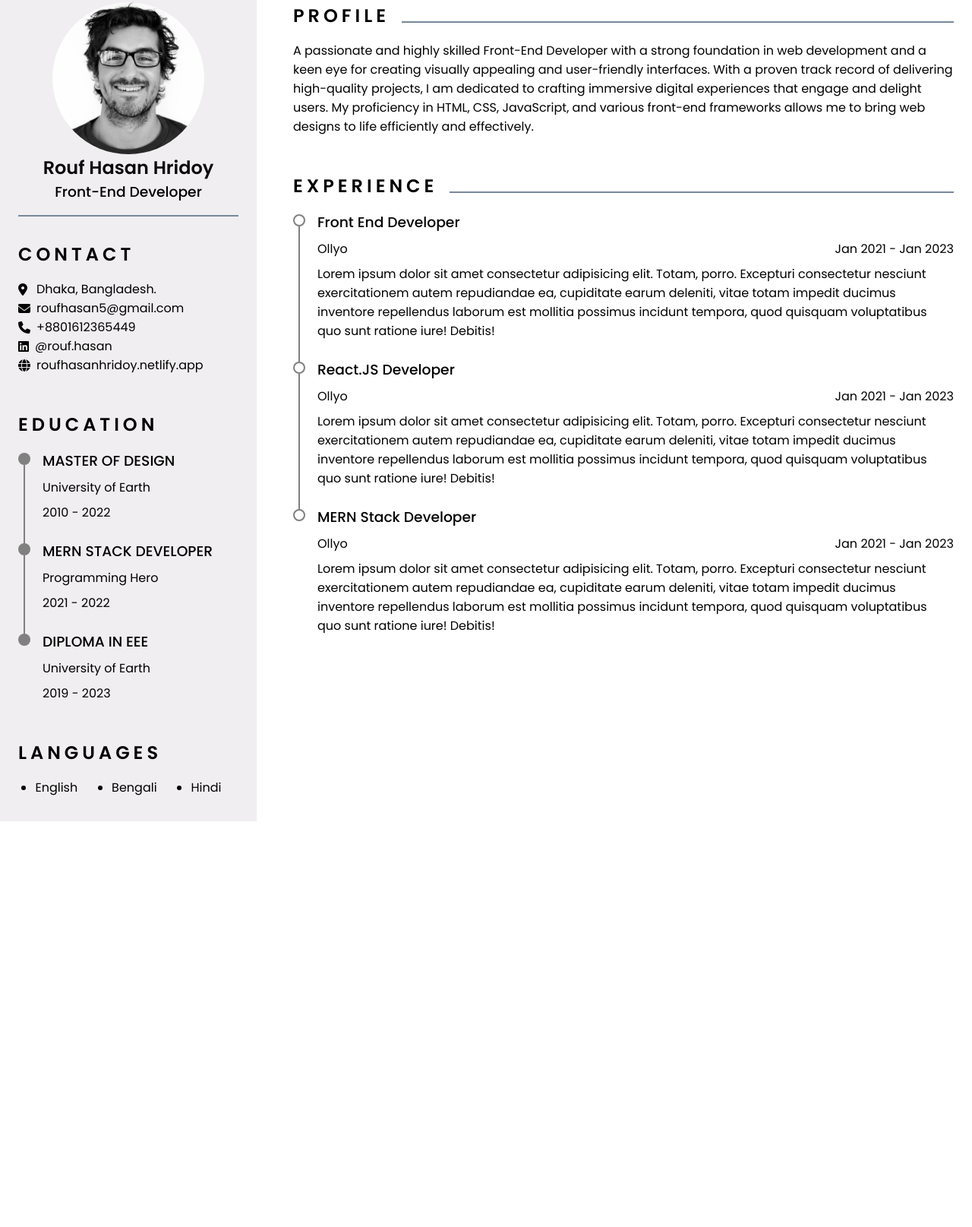
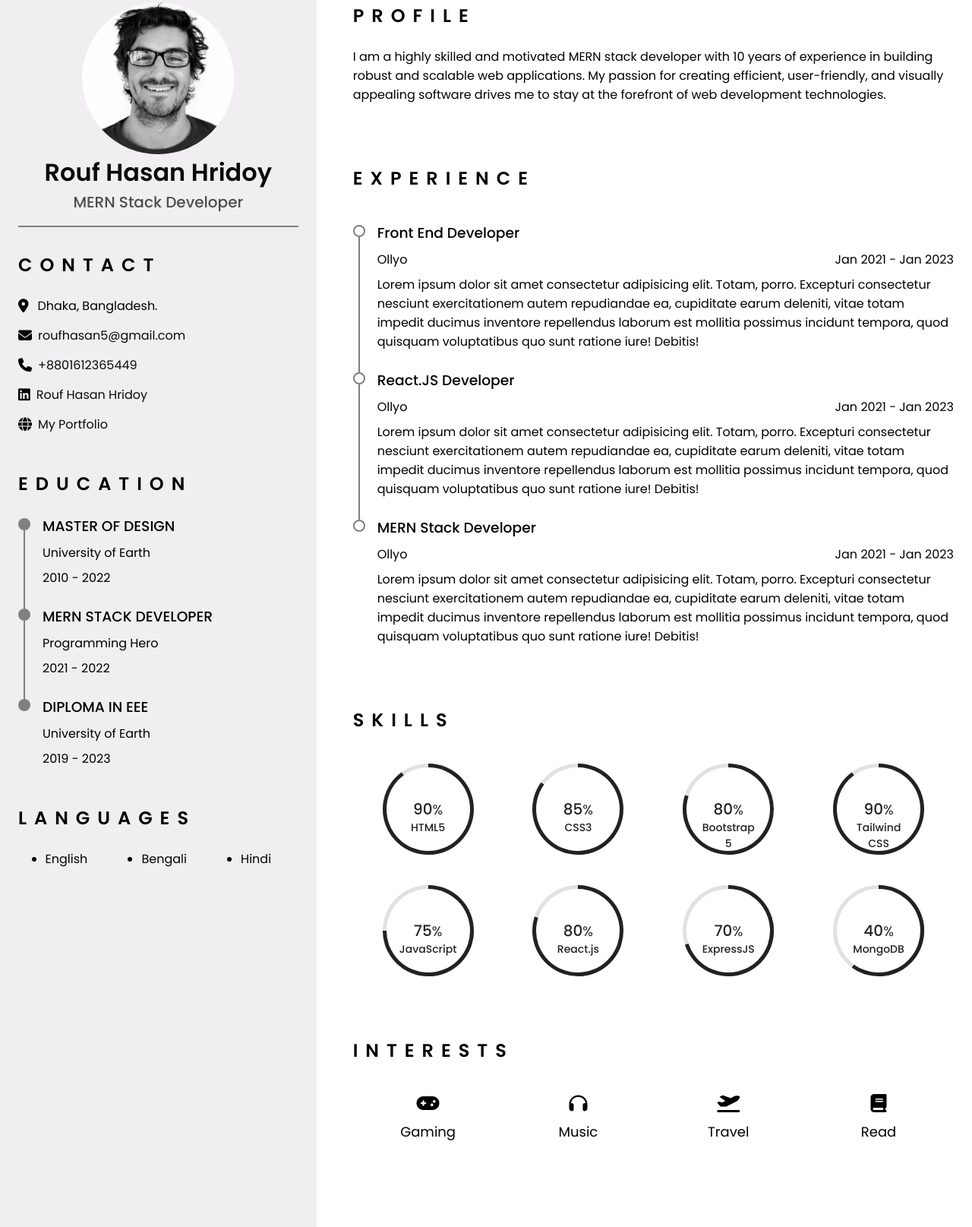
Before and after one commit to roufhasan/online-resume-CV--html-css, a plain HTML site: page index.html in a window 1280 px wide. Shown: the part 29-1644 px from the top of the page at 76% size. Before the commit the page ends 1110 px from the top, so only its background shows below. Drawn offline with Linux system fonts and the light colour scheme.

Commit message:
fully responsive design applied

```diff
--- a/index.html
+++ b/index.html
@@ -22,36 +22,36 @@
           alt="profile-photo"
         />
         <h1 class="name">Rouf Hasan Hridoy</h1>
-        <h3 class="role">Front-End Developer</h3>
+        <h3 class="role">MERN Stack Developer</h3>
 
         <!-- Contact Section -->
         <section class="contact">
-          <h2 class="title">Contact</h2>
+          <h2 class="title left-title">Contact</h2>
           <div class="contact-info address">
             <i class="fa-solid fa-location-dot"></i>
             <p>Dhaka, Bangladesh.</p>
           </div>
           <div class="contact-info">
             <i class="fa-solid fa-envelope"></i>
-            <p>roufhasan5@gmail.com</p>
+            <div><a href="mailto:roufhasan5@gmail.com">roufhasan5@gmail.com</a></div>
           </div>
           <div class="contact-info">
             <i class="fa-solid fa-phone"></i>
-            <p>+8801612365449</p>
+            <div><a href="tel:+8801612365449">+8801612365449</a></div>
           </div>
           <div class="contact-info">
             <i class="fa-brands fa-linkedin"></i>
-            <p>@rouf.hasan</p>
+             <div><a href="https://www.linkedin.com/in/roufhasanhridoy/">Rouf Hasan Hridoy</a></div>
           </div>
           <div class="contact-info">
             <i class="fa-solid fa-globe"></i>
-            <p>roufhasanhridoy.netlify.app</p>
+            <div><a href="https://roufhasanhridoy.netlify.app/">My Portfolio</a></div>
           </div>
         </section>
 
         <!-- Education Section -->
         <section class="education">
-          <h2 class="title">Education</h2>
+          <h2 class="title left-title">Education</h2>
 
           <div class="education-container">
             <div class="education-conetent">
@@ -94,7 +94,7 @@
 
         <!-- Language -->
         <section class="language">
-          <h2 class="title">Languages</h2>
+          <h2 class="title left-title">Languages</h2>
 
           <div>
             <ul class="languages-list">
@@ -115,14 +115,7 @@
             <p class="horizontal-line"></p>
           </div>
           <p>
-            A passionate and highly skilled Front-End Developer with a strong
-            foundation in web development and a keen eye for creating visually
-            appealing and user-friendly interfaces. With a proven track record
-            of delivering high-quality projects, I am dedicated to crafting
-            immersive digital experiences that engage and delight users. My
-            proficiency in HTML, CSS, JavaScript, and various front-end
-            frameworks allows me to bring web designs to life efficiently and
-            effectively.
+            I am a highly skilled and motivated MERN stack developer with 10 years of experience in building robust and scalable web applications. My passion for creating efficient, user-friendly, and visually appealing software drives me to stay at the forefront of web development technologies.
           </p>
         </section>
 
@@ -179,6 +172,75 @@
               </div>
             </div>
         </section>
+
+        <!-- Skills -->
+        <section class="skills right-section-gap">
+          <div class="right-title">
+            <h2 class="title">Skills</h2>
+            <p class="horizontal-line"></p>
+          </div>
+
+          <div class="skills-container">
+            <div class="progress" style="--i:90;--clr:#222">
+              <h3>90<span>%</span></h3>
+              <h4>HTML5</h4>
+            </div>
+            <div class="progress" style="--i:85;--clr:#222">
+              <h3>85<span>%</span></h3>
+              <h4>CSS3</h4>
+            </div>
+            <div class="progress" style="--i:80;--clr:#222">
+              <h3>80<span>%</span></h3>
+              <h4>Bootstrap 5</h4>
+            </div>
+            <div class="progress" style="--i:90;--clr:#222">
+              <h3>90<span>%</span></h3>
+              <h4>Tailwind CSS</h4>
+            </div>
+            <div class="progress" style="--i:75;--clr:#222">
+              <h3>75<span>%</span></h3>
+              <h4>JavaScript</h4>
+            </div>
+            <div class="progress" style="--i:80;--clr:#222">
+              <h3>80<span>%</span></h3>
+              <h4>React.js</h4>
+            </div>
+            <div class="progress" style="--i:70;--clr:#222">
+              <h3>70<span>%</span></h3>
+              <h4>ExpressJS</h4>
+            </div>
+            <div class="progress less" style="--i:60;--clr:#222">
+              <h3>40<span>%</span></h3>
+              <h4>MongoDB</h4>
+            </div>
+          </div>
+        </section>
+
+        <!-- Interests -->
+        <section class="interests right-section-gap">
+          <div class="right-title">
+            <h2 class="title">Interests</h2>
+            <p class="horizontal-line"></p>
+          </div>
+          <div class="interests-container">
+            <div class="interest">
+              <i class="fa-solid fa-gamepad"></i>
+              <p>Gaming</p>
+            </div>
+            <div class="interest">
+              <i class="fa-solid fa-headphones"></i>
+              <p>Music</p>
+            </div>
+            <div class="interest">
+              <i class="fa-solid fa-plane-departure"></i>
+              <p>Travel</p>
+            </div>
+            <div class="interest">
+              <i class="fa-solid fa-book"></i>
+              <p>Read</p>
+            </div>
+          </div>
+        </section>
       </section>
     </main>
   </body>
--- a/styles/style.css
+++ b/styles/style.css
@@ -25,17 +25,25 @@
 
 main {
   max-width: 1920px;
-  margin: 0 auto;
 }
 
 .title {
   font-weight: var(--font-semibold);
-  letter-spacing: 5px;
+  letter-spacing: 10px;
   text-transform: uppercase;
   margin-bottom: 1rem;
 }
 
+a {
+  text-decoration: none;
+  color: #0b0a0a;
+}
+
 /* ============!!!>>> Left Side of CV <<<!!!============ */
+.left-title {
+  margin-bottom: 1.5rem;
+}
+
 .left-info {
   background-color: var(--title-color);
   padding: 2rem 1.5rem;
@@ -54,14 +62,17 @@ main {
   color: var(--text-color);
   font-weight: var(--font-semibold);
   text-align: center;
+  font-size: 2rem;
 }
 
 .role {
   font-weight: var(--font-medium);
-  border-bottom: 2px solid lightslategray;
+  border-bottom: 2px solid gray;
   padding-bottom: 1rem;
   text-align: center;
   margin-bottom: 2rem;
+  font-size: 1.25rem;
+  color: #4d4d4d;
 }
 
 /* ============ Contact Info ============ */
@@ -74,6 +85,11 @@ main {
   justify-items: center;
   align-items: center;
   gap: 0.5rem;
+  margin-bottom: 14px;
+}
+
+.contact-info i {
+  font-size: 18px;
 }
 
 .address p {
@@ -126,6 +142,10 @@ main {
 }
 
 /* ============!!!>>> Right Side of CV <<<!!!============ */
+.right-section-gap {
+  margin: 5rem 0;
+}
+
 .right-info {
   padding: 2rem 1.5rem;
 }
@@ -139,12 +159,22 @@ main {
 .horizontal-line {
   width: 100%;
   height: 2px;
-  background-color: lightslategray;
+  /* background-color: lightslategray; */
+}
+
+/* ============ Profile ============ */
+.profile p {
+  margin-top: 0.5rem;
 }
 
 /* ============ Experience ============ */
 .experience {
-  margin-top: 3rem;
+  margin-top: 5rem;
+  margin-bottom: 5rem;
+}
+
+.experience-container {
+  margin-top: 1.5rem;
 }
 
 .experience-conetent {
@@ -183,10 +213,116 @@ main {
   margin: 0.5rem 0;
 }
 
+/* ============ Skills ============ */
+.skills-container {
+  display: grid;
+  grid-template-columns: repeat(2, 1fr);
+  grid-row-gap: 2.5rem;
+  place-items: center;
+  text-align: center;
+  margin-top: 1.5rem;
+}
+
+.skills-container .progress {
+  position: relative;
+  width: 120px;
+  height: 120px;
+  border-radius: 50%;
+  color: var(--clr);
+  background: #e1e1e1 linear-gradient(to right, transparent 50%, var(--clr) 0);
+}
+
+.skills-container .progress h3 {
+  position: absolute;
+  top: 50%;
+  left: 50%;
+  transform: translate(-50%, -50%);
+  font-size: 20px;
+  z-index: 1;
+  font-weight: var(--font-medium);
+}
+
+.skills-container .progress h3 span {
+  font-size: 18px;
+  font-weight: var(--font-regular);
+}
+
+.skills-container .progress h4 {
+  position: absolute;
+  top: 62%;
+  left: 50%;
+  transform: translateX(-50%);
+  z-index: 1;
+  font-weight: var(--font-medium);
+  color: var(--clr);
+  font-size: 14px;
+}
+
+.skills-container .progress::before {
+  content: "";
+  display: block;
+  height: 100%;
+  margin-left: 50%;
+  transform-origin: left;
+  border-radius: 0 100% 100% 0/50%;
+}
+
+.skills-container .progress::after {
+  content: "";
+  position: absolute;
+  inset: 5px;
+  border-radius: 50%;
+  background: #fff;
+}
+
+.skills-container .progress::before {
+  background-color: var(--clr);
+  transform: rotate(calc(((var(--i) - 50) * 0.01turn)));
+}
+
+.skills-container .progress .less::before {
+  background: #444;
+  transform: rotate(calc(((var(--i) - 0) * 0.01turn)));
+}
+
+/* ============ Interests ============ */
+.interests-container {
+  display: grid;
+  grid-template-columns: repeat(2, 1fr);
+  grid-row-gap: 4rem;
+  margin-top: 1.5rem;
+}
+
+.interest {
+  text-align: center;
+}
+
+.interest i {
+  font-size: 24px;
+  margin-bottom: 12px;
+}
+
+.interest p {
+  font-size: 18px;
+}
+
 /* ============ Media Query For Medium Devices ============ */
 @media screen and (min-width: 768px) {
   main {
     display: flex;
     gap: 1.5rem;
   }
+  .skills-container {
+    grid-template-columns: repeat(3, 1fr);
+  }
+  .interests-container {
+    grid-template-columns: repeat(4, 1fr);
+  }
 }
+
+/* ============ Media Query For Large Devices ============ */
+@media screen and (min-width: 1024px) {
+  .skills-container {
+    grid-template-columns: repeat(4, 1fr);
+  }
+}
```
